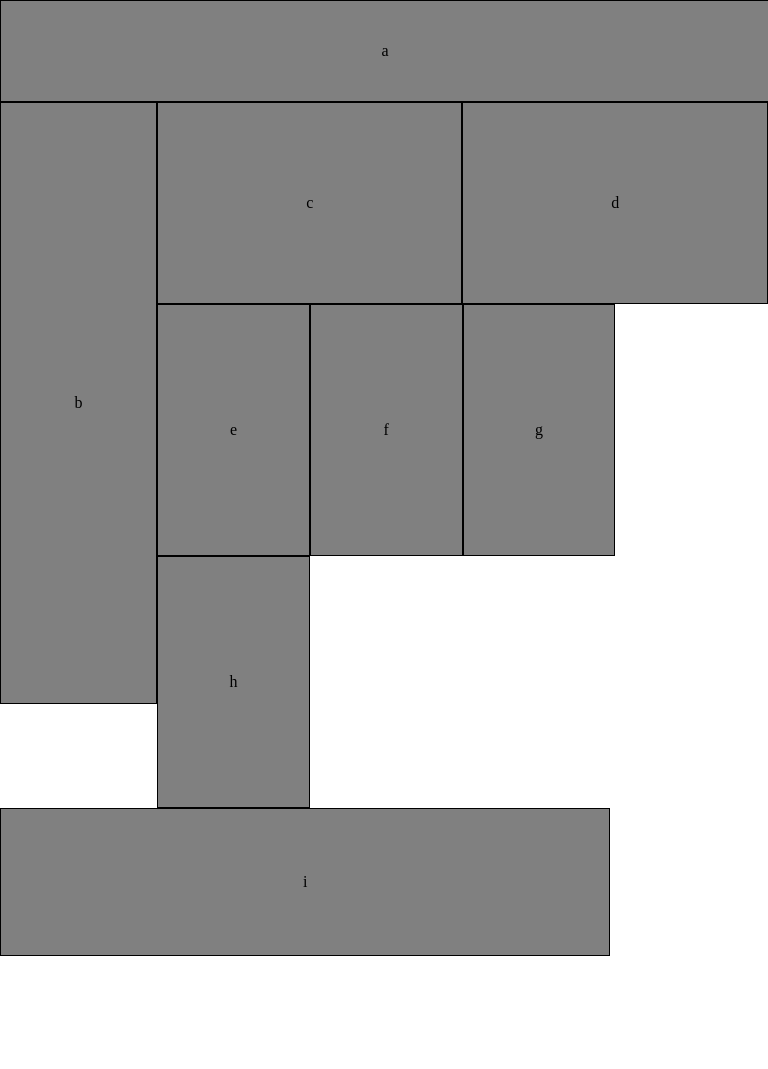
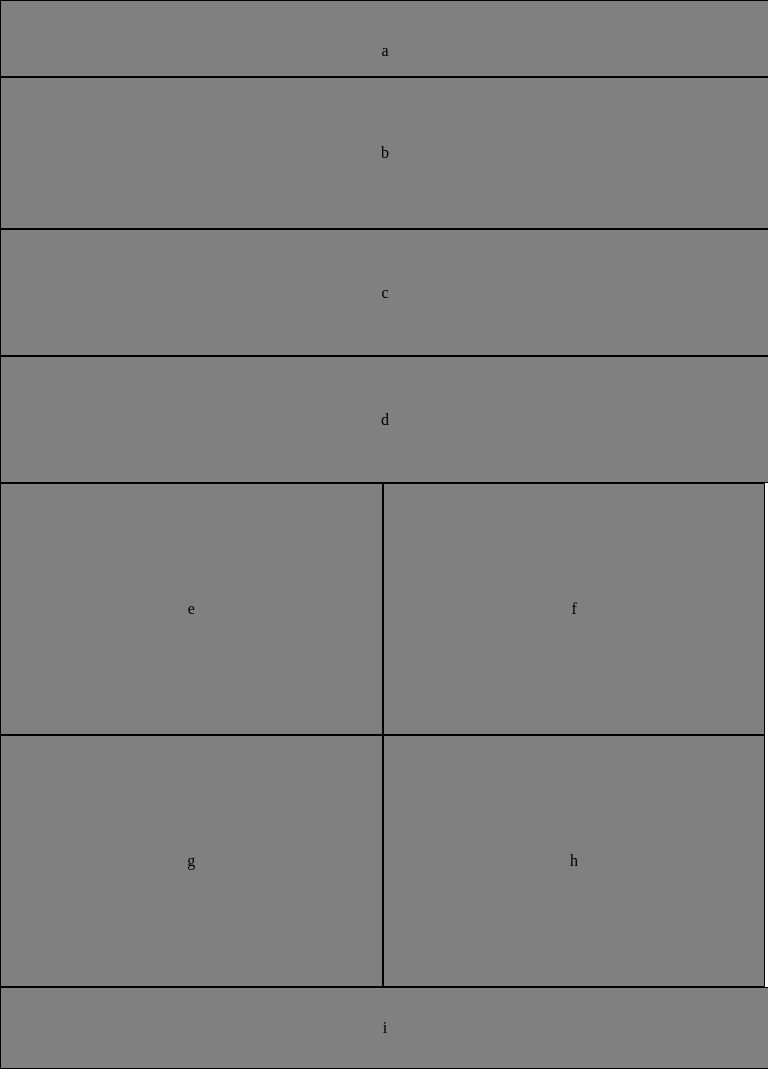
Before and after one commit to noahsadude/301-lab-01, a plain HTML site: page index.html in a window 768 px wide. Before the commit the page ends 956 px from the top, so only its background shows below. Drawn offline with Linux system fonts and the light colour scheme.

Commit message:
finished css for mobile

```diff
--- a/css/base.css
+++ b/css/base.css
@@ -1,53 +1,10 @@
-@media(min-height:768px){
+nav, .box, .line1, #b, footer{
+  text-align:center;
+  background-color:grey;
+  border: 1px solid black;
+}
 
 body{
   max-width: 960px;
   margin: 0 auto;
 }
-
-nav{
-  height: 100px;
-  width: 100%;
-  border: 1px solid black;
-  text-align: center;
-  line-height: 100px;
-  background-color: grey;
-}
-
-.line1 {
-  height: 200px;
-  width: 39.5%;
-  border: 1px solid black;
-  text-align: center;
-  line-height: 200px;
-  background-color: grey;
-  float: left;
-}
-
-#b{
-  width: 20.20%;
-  height: 600px;
-  line-height: 600px;
-}
-
-.box{
-  float:left;
-  width: 19.63%;
-  height:250px;
-  line-height: 250px;
-  text-align:center;
-  background-color:grey;
-  border: 1px solid black;
-}
-
-footer{
-  float:left;
-  height:146px;
-  line-height:146px;
-  text-align:center;
-  background-color:grey;
-  width: 79.23%;
-  border: 1px solid black;
-}
-
-}
--- a/css/layout.css
+++ b/css/layout.css
@@ -0,0 +1,70 @@
+@media(min-width:768px){
+
+  nav{
+    height: 100px;
+    width: 100%;
+    line-height: 100px;
+  }
+
+  .line1 {
+    height: 200px;
+    width: 39.5%;
+    line-height: 200px;
+    float: left;
+  }
+
+  #b{
+    width: 20.20%;
+    height: 600px;
+    line-height: 600px;
+  }
+
+  .box{
+    float:left;
+    width: 19.62%;
+    height:250px;
+    line-height: 250px;
+  }
+
+  footer{
+    float:left;
+    height:146px;
+    line-height:146px;
+    width: 79.23%;
+  }
+}
+
+@media(max-width:777px){
+  nav{
+    height: 75px;
+    width: 100%;
+    line-height: 100px;
+  }
+
+  .line1 {
+    height: 125px;
+    width: 100%;
+    line-height: 125px;
+  }
+
+  #b{
+    height: 150px;
+    width: 100%;
+    line-height: 150px;
+  }
+
+  .box{
+    float:left;
+    width: 49.5714%;
+    height:250px;
+    line-height: 250px;
+  }
+
+  footer{
+    float:left;
+    height:80px;
+    line-height:80px;
+    width: 100%;
+  }
+
+}
--- a/index.html
+++ b/index.html
@@ -7,7 +7,6 @@
   <link rel="stylesheet" href="css/reset.css">
   <link rel="stylesheet" href="css/base.css">
   <link rel="stylesheet" href="css/layout.css">
-  <link rel="stylesheet" href="css/module.css">
 </head>
 <body>
   <nav>a</nav>
```
